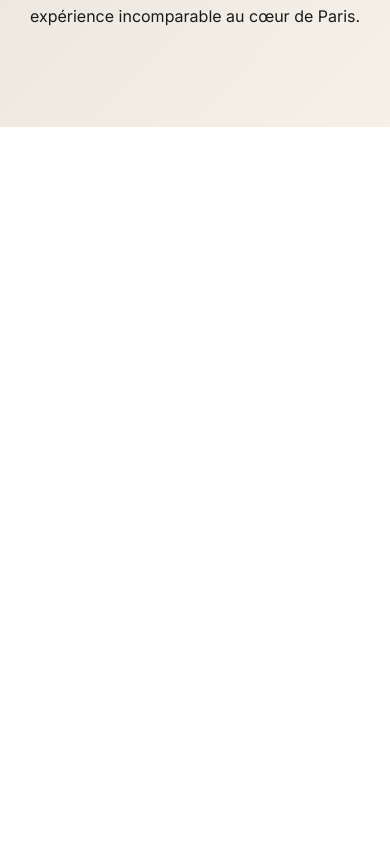
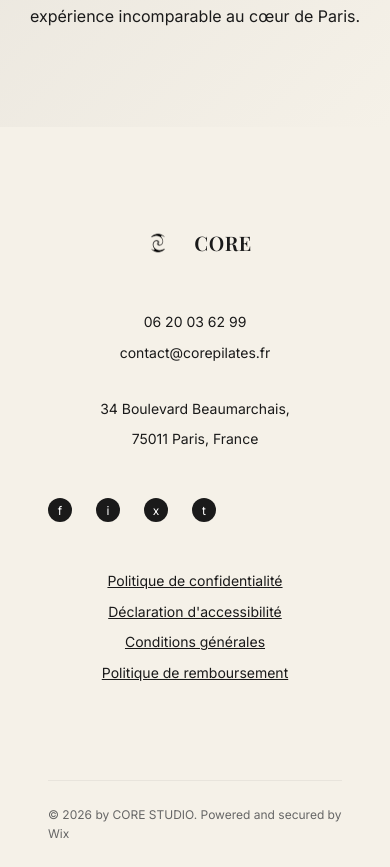
Before and after one commit to ChrisaMendoza/pilates-frontend, a React (Vite) app: page / in a window 390 px wide. Shown: the part 3550-4417 px from the top of the page. Before the commit the page ends 3677 px from the top, so only its background shows below. Built offline with nearby package versions, Linux system fonts and the light colour scheme; no server answers.

Commit message:
Merge footer and header updates

```diff
--- /dev/null
+++ b/src/components/Footer.module.css
@@ -0,0 +1,137 @@
+.footer {
+    background-color: var(--color-primary-beige);
+    padding: var(--spacing-3xl) var(--spacing-xl) var(--spacing-md);
+    color: var(--color-dark);
+}
+
+.footerContainer {
+    max-width: 1440px;
+    margin: 0 auto;
+    display: flex;
+    justify-content: space-between;
+    gap: var(--spacing-3xl);
+    flex-wrap: wrap;
+}
+
+.leftSection {
+    flex: 1;
+    min-width: 280px;
+}
+
+.logo {
+    display: flex;
+    align-items: center;
+    gap: var(--spacing-sm);
+    text-decoration: none;
+    margin-bottom: var(--spacing-xl);
+}
+
+.logoIcon {
+    width: 40px;
+    height: 40px;
+    object-fit: contain;
+}
+
+.logoText {
+    font-family: var(--font-serif);
+    font-size: var(--text-xl);
+    font-weight: 600;
+    color: var(--color-dark);
+    letter-spacing: 0.5px;
+}
+
+.contactInfo {
+    margin-bottom: var(--spacing-xl);
+}
+
+.contactItem {
+    font-size: var(--text-sm);
+    margin-bottom: var(--spacing-xs);
+    color: var(--color-text-primary);
+}
+
+.socialIcons {
+    display: flex;
+    gap: var(--spacing-md);
+}
+
+.socialIcon {
+    width: 24px;
+    height: 24px;
+    display: flex;
+    align-items: center;
+    justify-content: center;
+    background-color: var(--color-dark);
+    color: var(--color-white);
+    border-radius: 50%;
+    font-size: 12px;
+    transition: opacity var(--transition-base);
+}
+
+.socialIcon:hover {
+    opacity: 0.8;
+}
+
+.rightSection {
+    flex: 1;
+    min-width: 250px;
+    display: flex;
+    flex-direction: column;
+    align-items: flex-end;
+}
+
+.footerLinks {
+    display: flex;
+    flex-direction: column;
+    gap: var(--spacing-xs);
+    text-align: right;
+}
+
+.footerLink {
+    font-size: var(--text-sm);
+    color: var(--color-text-primary);
+    text-decoration: underline;
+    transition: color var(--transition-base);
+}
+
+.footerLink:hover {
+    color: var(--color-accent-gold);
+}
+
+.bottomBar {
+    max-width: 1440px;
+    margin: var(--spacing-3xl) auto 0;
+    padding-top: var(--spacing-md);
+    border-top: 1px solid var(--color-secondary-gray);
+    display: flex;
+    justify-content: flex-end;
+    font-size: var(--text-xs);
+    color: var(--color-text-secondary);
+}
+
+@media (max-width: 768px) {
+    .footerContainer {
+        flex-direction: column;
+        gap: var(--spacing-xl);
+        text-align: center;
+    }
+
+    .leftSection,
+    .rightSection {
+        align-items: center;
+        text-align: center;
+    }
+
+    .logo {
+        justify-content: center;
+    }
+
+    .footerLinks {
+        text-align: center;
+        align-items: center;
+    }
+
+    .bottomBar {
+        justify-content: center;
+    }
+}
--- /dev/null
+++ b/src/components/Footer.tsx
@@ -0,0 +1,49 @@
+import { Link } from 'react-router-dom';
+import styles from './Footer.module.css';
+
+export default function Footer() {
+    return (
+        <footer className={styles.footer}>
+            <div className={styles.footerContainer}>
+                <div className={styles.leftSection}>
+                    <Link to="/" className={styles.logo}>
+                        <img
+                            src="/src/assets/core-logo.png"
+                            alt="CORE"
+                            className={styles.logoIcon}
+                        />
+                        <span className={styles.logoText}>CORE</span>
+                    </Link>
+
+                    <div className={styles.contactInfo}>
+                        <p className={styles.contactItem}>06 20 03 62 99</p>
+                        <p className={styles.contactItem}>contact@corepilates.fr</p>
+                        <br />
+                        <p className={styles.contactItem}>34 Boulevard Beaumarchais,</p>
+                        <p className={styles.contactItem}>75011 Paris, France</p>
+                    </div>
+
+                    <div className={styles.socialIcons}>
+                        <a href="#" className={styles.socialIcon} aria-label="Facebook">f</a>
+                        <a href="#" className={styles.socialIcon} aria-label="Instagram">i</a>
+                        <a href="#" className={styles.socialIcon} aria-label="X">x</a>
+                        <a href="#" className={styles.socialIcon} aria-label="TikTok">t</a>
+                    </div>
+                </div>
+
+                <div className={styles.rightSection}>
+                    <nav className={styles.footerLinks}>
+                        <Link to="#" className={styles.footerLink}>Politique de confidentialité</Link>
+                        <Link to="#" className={styles.footerLink}>Déclaration d'accessibilité</Link>
+                        <Link to="#" className={styles.footerLink}>Conditions générales</Link>
+                        <Link to="#" className={styles.footerLink}>Politique de remboursement</Link>
+                    </nav>
+                </div>
+            </div>
+
+            <div className={styles.bottomBar}>
+                <p>© {new Date().getFullYear()} by CORE STUDIO. Powered and secured by Wix</p>
+            </div>
+        </footer>
+    );
+}
--- a/src/components/Header.tsx
+++ b/src/components/Header.tsx
@@ -39,12 +39,6 @@ export default function Header() {
                     >
                         Tarifs et abonnement
                     </Link>
-                    <Link
-                        to="/about"
-                        className={`${styles.navLink} ${isActive('/about') ? styles.active : ''}`}
-                    >
-                        À propos de nous
-                    </Link>
                 </nav>
 
                 <div className={styles.actions}>
--- a/src/layouts/MainLayout.tsx
+++ b/src/layouts/MainLayout.tsx
@@ -1,10 +1,12 @@
 import Header from '../components/Header';
+import Footer from '../components/Footer';
 
 export default function MainLayout({ children }: { children: React.ReactNode }) {
     return (
         <>
             <Header />
-            <main>{children}</main>
+            <main style={{ flex: 1 }}>{children}</main>
+            <Footer />
         </>
     );
 }
```
